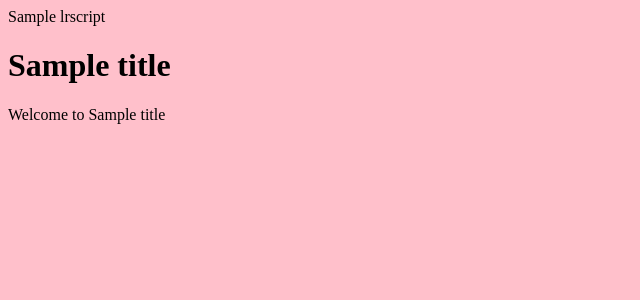
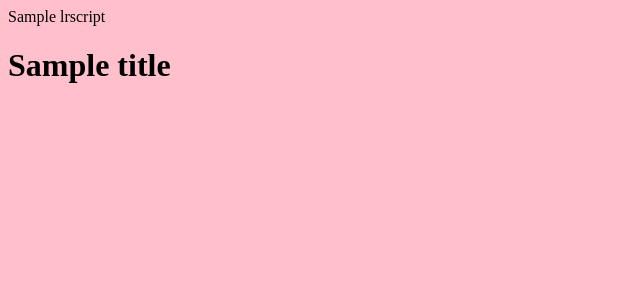
Before and after one commit to nsonnad/etymolog, a Node server app: template app/views/index.jade in a window 1280 px wide. Shown: the top 300 px of the page, without its empty margins (0-640 px from the left). Run offline with Node 20, Linux system fonts and the light colour scheme; the template is opened without the code that fills it: most values are stand-ins (such as "Sample title", 1, 10 or a date in 2020); style sheets or scripts are compiled from the project's sources; some libraries are stand-ins or nearby versions.

Commit message:
heroku attempt

```diff
--- a/app/views/index.jade
+++ b/app/views/index.jade
@@ -2,7 +2,6 @@ extends layout
 
 block content
   h1= title
-  p Welcome to #{title}
   div.menu
     div#word-selector
 
```
Also changed, not shown: README.md, 3 other files.
